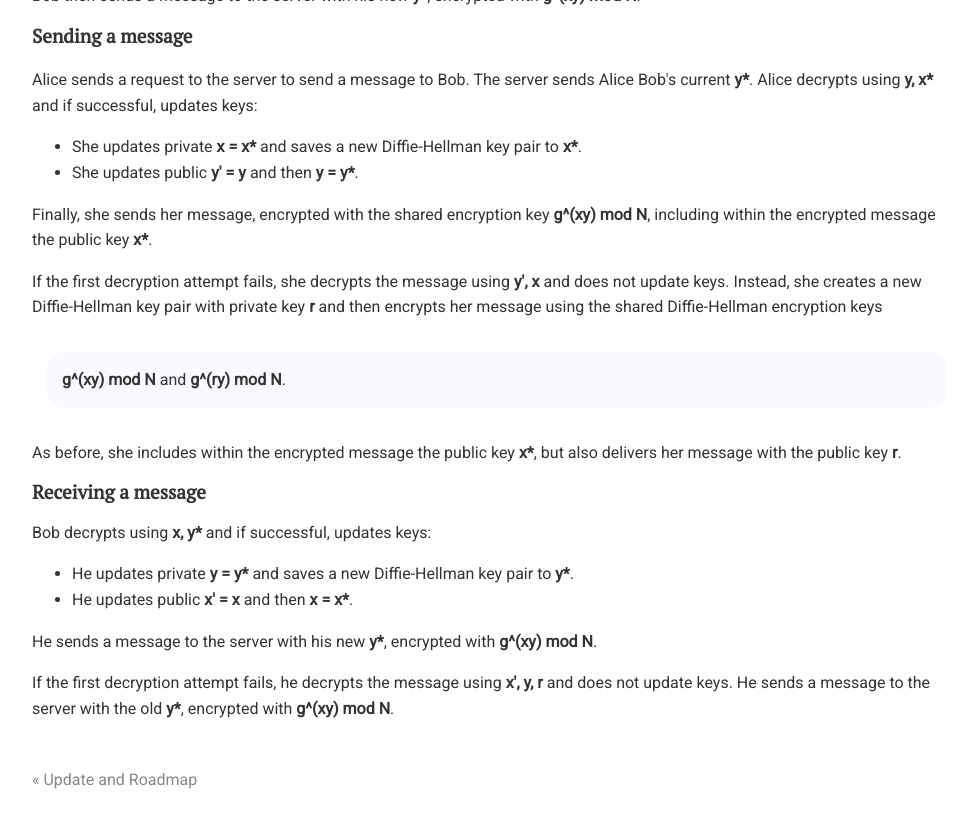
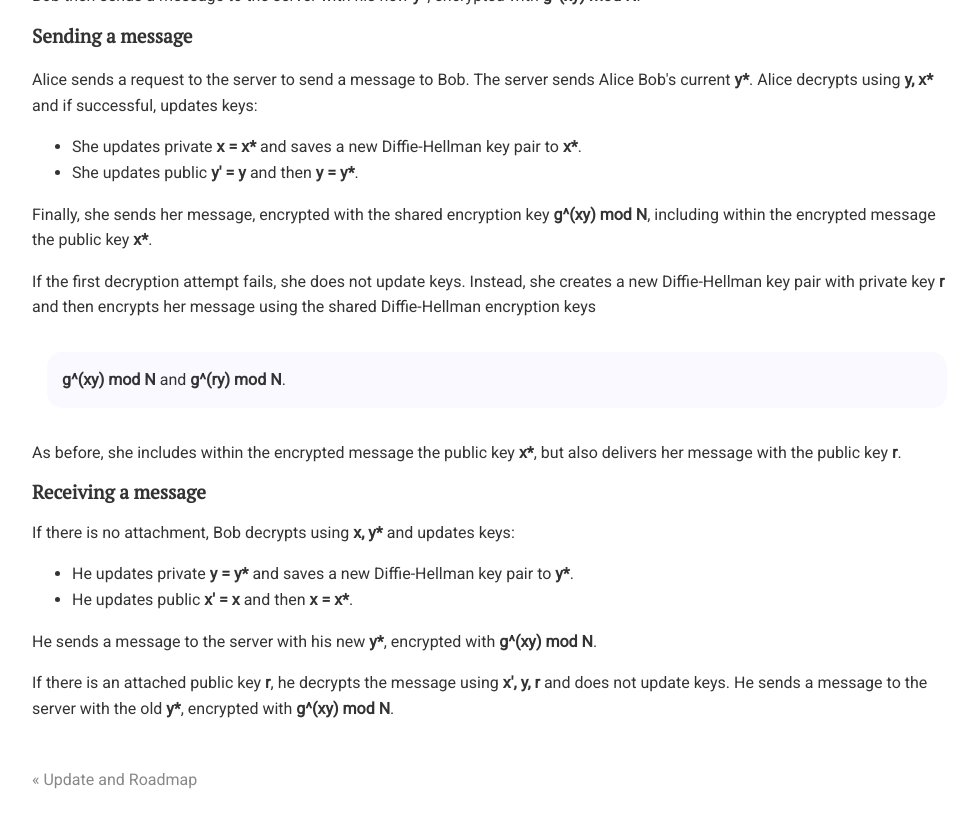
Before and after one commit to chatscrypt/chatscrypt.github.io, a Jekyll site: the page built from _posts/2020-02-06-the-chatscrypt-architecture-part-v-revisiting-the-postal-delivery-model.html, in a window 1280 px wide and 900 px high, scrolled down 1787 px. Shown: the top 828 px of the window, without its empty margins (143-1119 px from the left). Built offline with Jekyll 4.4.1, drawn with Linux system fonts in a browser that asks for light colours; comment, search, counter and statistics services are not loaded.

Commit message:
Update 2020-02-06-the-chatscrypt-architecture-part-v-revisiting-the-postal-delivery-model.html

```diff
--- a/_posts/2020-02-06-the-chatscrypt-architecture-part-v-revisiting-the-postal-delivery-model.html
+++ b/_posts/2020-02-06-the-chatscrypt-architecture-part-v-revisiting-the-postal-delivery-model.html
@@ -71,7 +71,7 @@ Bob then sends a message to the server with his new <b>y*</b>, encrypted with <b
 </ul>
 Finally, she sends her message, encrypted with the shared encryption key <b>g^(xy) mod N</b>, including within the encrypted message the public key <b>x*</b>.
 
-<p>If the first decryption attempt fails, she decrypts the message using <b>y', x</b> and does not update keys. Instead, she creates a new Diffie-Hellman key pair with private key <b>r</b> and then encrypts her message using the shared Diffie-Hellman encryption keys
+<p>If the first decryption attempt fails, she does not update keys. Instead, she creates a new Diffie-Hellman key pair with private key <b>r</b> and then encrypts her message using the shared Diffie-Hellman encryption keys
 <div class="media">
 <b>g^(xy) mod N</b> and <b>g^(ry) mod N</b>.
 </div>
@@ -82,11 +82,11 @@ As before, she includes within the encrypted message the public key <b>x*</b>, b
 
 <h2>Receiving a message</h2>
 
-Bob decrypts using <b>x, y*</b> and if successful, updates keys:
+If there is no attachment, Bob decrypts using <b>x, y*</b> and updates keys:
 <ul>
 <li>He updates private <b>y = y*</b> and saves a new Diffie-Hellman key pair to <b>y*</b>.
 <li>He updates public <b>x' = x</b> and then <b>x = x*</b>.
 </ul>
 He sends a message to the server with his new <b>y*</b>, encrypted with <b>g^(xy) mod N</b>.
 
-<p>If the first decryption attempt fails, he decrypts the message using <b>x', y, r</b> and does not update keys. He sends a message to the server with the old <b>y*</b>, encrypted with <b>g^(xy) mod N</b>.
+<p>If there is an attached public key <b>r</b>, he decrypts the message using <b>x', y, r</b> and does not update keys. He sends a message to the server with the old <b>y*</b>, encrypted with <b>g^(xy) mod N</b>.
```
